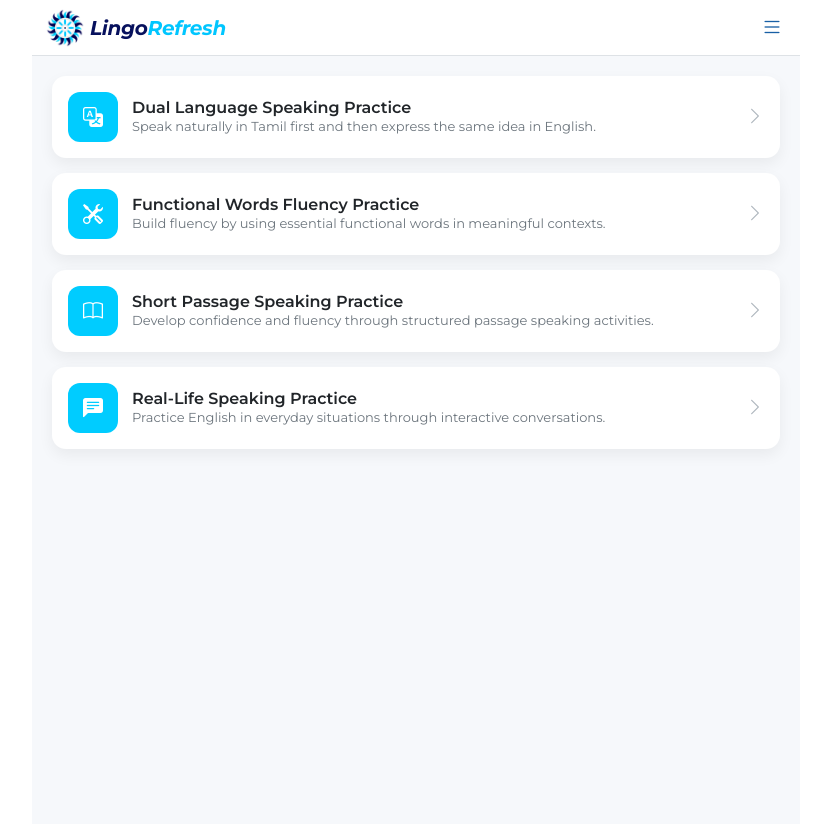
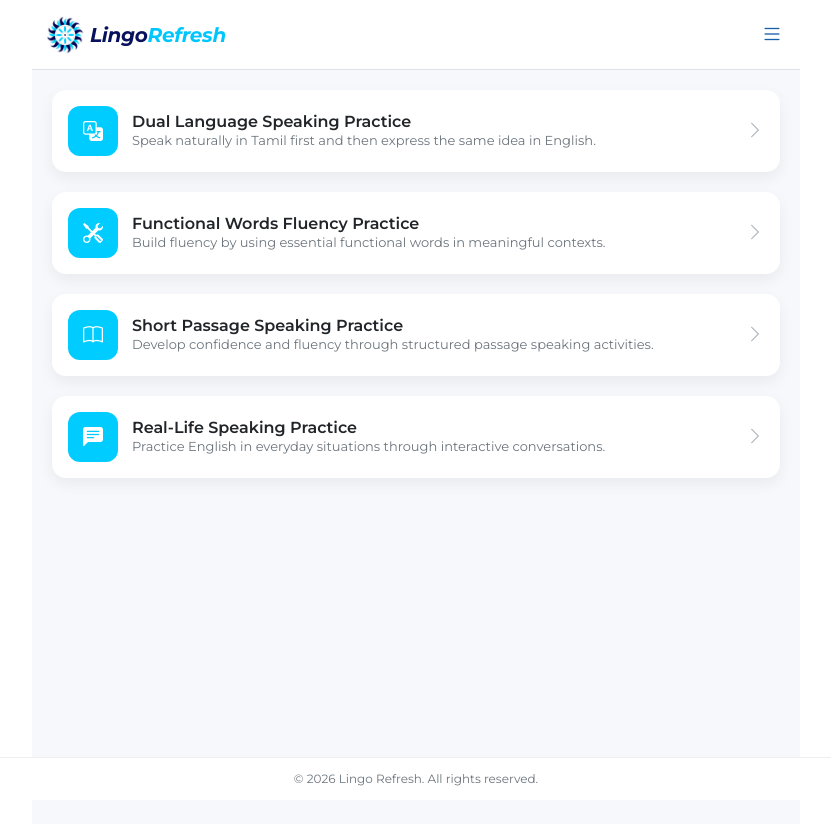
Before and after one commit to vicky-react-developer/lingo, a React (Vite) app in the folder frontend/: page /home in a window 1280 px wide. Shown: the top 824 px of the page, without its empty margins (224-1055 px from the left). Built offline with nearby package versions, Linux system fonts and the light colour scheme; no server answers; sample sign-in values are in the browser's storage.

Commit message:
Footer added

```diff
--- a/frontend/src/App.css
+++ b/frontend/src/App.css
@@ -82,3 +82,16 @@ p {
 .header-right {
   width: 90%;
 }
+
+.app-footer {
+  position: fixed;
+  bottom: 0;
+  left: 0;
+  right: 0;
+  text-align: center;
+  padding: 12px;
+  font-size: 12px;
+  color: #6c757d;
+  background: #fff;
+  border-top: 1px solid #eee;
+}
--- /dev/null
+++ b/frontend/src/components/Footer.jsx
@@ -0,0 +1,7 @@
+export default function Footer({style}) {
+  return (
+    <footer className="app-footer" style={style}>
+      © {new Date().getFullYear()} Lingo Refresh. All rights reserved.
+    </footer>
+  );
+}
--- a/frontend/src/components/Header.jsx
+++ b/frontend/src/components/Header.jsx
@@ -9,7 +9,7 @@ export default function Header({ primaryTitle, secondaryTitle, onMenuToggle, bra
         return (
             <div
                 className="d-flex align-items-center bg-white border-bottom"
-                style={{ height: '56px', padding: '0 8px', position: 'relative' }}
+                style={{ height: '70px', padding: '0 8px', position: 'relative' }}
             >
                 <div style={{ zIndex: 1, minWidth: 40, display: 'flex', alignItems: 'center' }}>
                     <img
@@ -49,7 +49,7 @@ export default function Header({ primaryTitle, secondaryTitle, onMenuToggle, bra
     return (
         <div
             className="d-flex align-items-center bg-white border-bottom"
-            style={{ height: '56px', padding: '0 8px', position: 'relative', justifyContent: "space-between" }}
+            style={{ height: '70px', padding: '0 8px', position: 'relative', justifyContent: "space-between" }}
         >
             {/* LEFT — Back button */}
             <div style={{ zIndex: 1, minWidth: 40 }}>
--- a/frontend/src/pages/Home.css
+++ b/frontend/src/pages/Home.css
@@ -24,7 +24,7 @@
 .mode-list {
   display: flex;
   flex-direction: column;
-  gap: 15px;
+  gap: 20px;
 }
 
 /* Mode Card */
--- a/frontend/src/pages/Home.jsx
+++ b/frontend/src/pages/Home.jsx
@@ -2,6 +2,7 @@ import React from "react";
 import "./Home.css";
 import { useNavigate } from "react-router";
 import Header from "../components/Header";
+import Footer from "../components/Footer";
 
 export default function Home({ onMenuToggle }) {
     const navigate = useNavigate();
@@ -79,6 +80,7 @@ export default function Home({ onMenuToggle }) {
 
             </div>
 
+            <Footer />
         </div>
 
     );
--- a/frontend/src/pages/Login.jsx
+++ b/frontend/src/pages/Login.jsx
@@ -4,6 +4,7 @@ import "./Login.css";
 import { useNavigate, Link } from "react-router";
 import { loginUserApi } from "../services/authService";
 import { useAuth } from "../context/AuthContext";
+import Footer from "../components/Footer";
 
 const Login = () => {
   const [formData, setFormData] = useState({
@@ -112,6 +113,8 @@ const Login = () => {
           </span>
         </div>
       </div>
+
+      <Footer style={{background: "#030352", color: "#fff"}} />
     </div>
   );
 };
--- a/frontend/src/pages/Modes.jsx
+++ b/frontend/src/pages/Modes.jsx
@@ -2,6 +2,7 @@ import React from "react";
 import "./Home.css";
 import { useNavigate, useLocation } from "react-router";
 import Header from "../components/Header";
+import Footer from "../components/Footer";
 
 const allModes = {
     chat: [
@@ -166,6 +167,7 @@ export default function Modes({ onMenuToggle }) {
 
             </div>
 
+            <Footer />
         </div>
 
     );
--- a/frontend/src/pages/Register.jsx
+++ b/frontend/src/pages/Register.jsx
@@ -4,6 +4,7 @@ import { useImmer } from "use-immer";
 import { useNavigate, Link } from "react-router";
 import { validatePhone } from "../helpers/utils";
 import { registerUserApi } from "../services/authService";
+import Footer from "../components/Footer";
 
 const Register = () => {
   const [formData, setFormData] = useImmer({
@@ -226,6 +227,7 @@ const Register = () => {
           </div>
         </form>
       </div>
+      <Footer style={{background: "#030352", color: "#fff"}} />
     </div>
   );
 };
```
